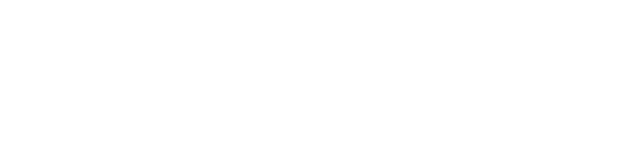
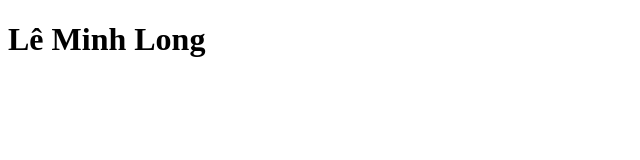
Before and after one commit to LeMinhLong0106/OpenSoucre, a plain HTML site: page index.html in a window 1280 px wide. Shown: the whole page, without its empty margins (0-640 px from the left). Drawn offline with Linux system fonts and the light colour scheme.

Commit message:
Update index.html

```diff
--- a/index.html
+++ b/index.html
@@ -9,7 +9,7 @@
 </head>
 
 <body>
-
+    <h1>Lê Minh Long</h1>
 </body>
 
 </html>
```
